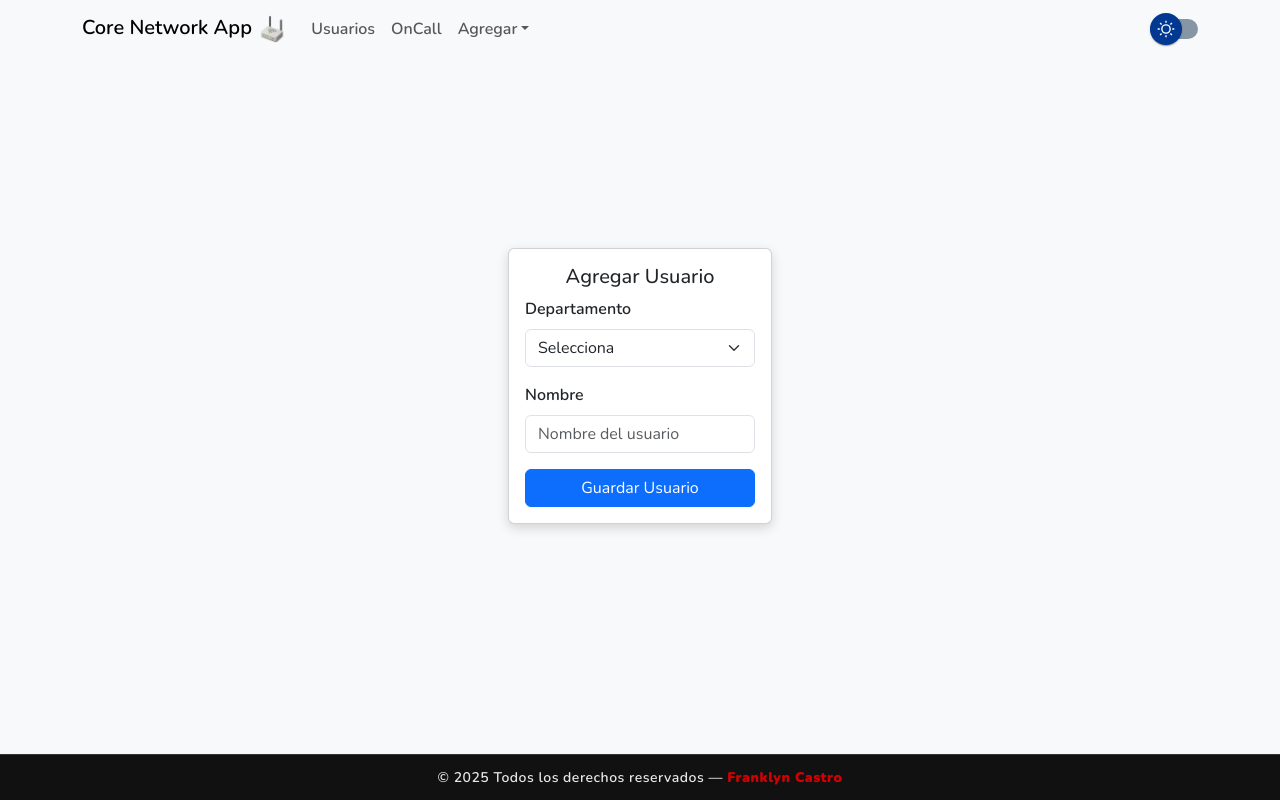
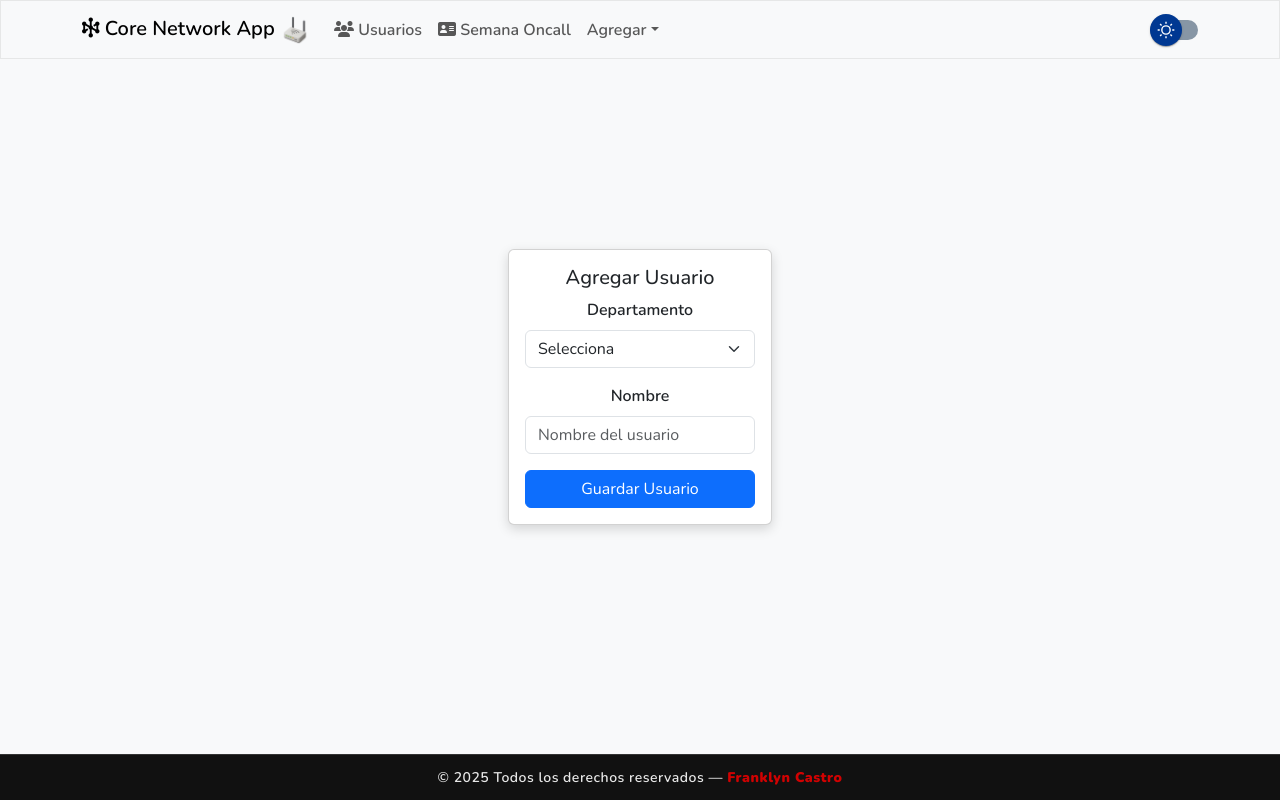
Before and after one commit to franklyncastro/OnCall_Register_Web, a React (Vite) app in the folder oncall_weekly/: page /add in a window 1280 px wide. Built offline with nearby package versions, Linux system fonts and the light colour scheme; no server answers; the database is empty.

Commit message:
reajustes estilos

```diff
--- a/oncall_weekly/src/components/NavbarApp/NavbarApp.jsx
+++ b/oncall_weekly/src/components/NavbarApp/NavbarApp.jsx
@@ -14,7 +14,7 @@ function Navigation({ theme, toggleTheme }) {
       <Container>
         {/* BRAND */}
         <Navbar.Brand as={Link} to="/">
-          Core Network App{" "}
+         <i class="fa-solid fa-hexagon-nodes"></i> Core Network App{" "}
            <img src="/core.png" alt="logo" width={30} />
         </Navbar.Brand>
 
@@ -23,19 +23,19 @@ function Navigation({ theme, toggleTheme }) {
           {/* LINKS */}
           <Nav className="me-auto">
             <Nav.Link as={Link} to="/users">
-              Usuarios
+             <i class="fa-solid fa-users"></i> Usuarios
             </Nav.Link>
 
             <Nav.Link as={Link} to="/results">
-              OnCall
+              <i class="fa-solid fa-address-card"></i> Semana Oncall
             </Nav.Link>
 
             <NavDropdown title="Agregar">
               <NavDropdown.Item as={Link} to="/add">
-                Usuario
+                <i class="fa-solid fa-user-plus"></i> Usuario
               </NavDropdown.Item>
               <NavDropdown.Item as={Link} to="/selection">
-                OnCall
+               <i class="fa-solid fa-file-circle-plus"></i> OnCall
               </NavDropdown.Item>
             </NavDropdown>
           </Nav>
--- a/oncall_weekly/src/components/NavbarApp/NavbarApp.module.css
+++ b/oncall_weekly/src/components/NavbarApp/NavbarApp.module.css
@@ -1,9 +1,8 @@
 .navbar {
   padding: 0.8rem 1rem;
+  border: 1px solid #00000013;
 }
 
-/* From Uiverse.io by Galahhad */
-/* switch settings 👇 */
 
 .uiSwitch {
   --switch-bg: rgb(135, 150, 165);
--- a/oncall_weekly/src/components/OnCallCalendar/OnCallCalendar.module.css
+++ b/oncall_weekly/src/components/OnCallCalendar/OnCallCalendar.module.css
@@ -4,7 +4,6 @@
   border-radius: 16px;
   border: 1px solid var(--border-color);
   font-size: 1.4rem;
-
 }
 
 :global(.react-calendar) {
--- a/oncall_weekly/src/components/RegisterUser/RegisterUser.module.css
+++ b/oncall_weekly/src/components/RegisterUser/RegisterUser.module.css
@@ -3,6 +3,7 @@
   justify-content: center;
   align-items: center;
   padding: 2rem;
+  text-align: center;
 }
 
 .card {
@@ -13,6 +14,6 @@
 
 .title {
   text-align: center;
-  margin-bottom: 1.2rem;
+  margin-bottom: 1.3rem;
   font-weight: 600;
 }
--- a/oncall_weekly/src/components/ResultadosCard/ResultadosCard.jsx
+++ b/oncall_weekly/src/components/ResultadosCard/ResultadosCard.jsx
@@ -63,7 +63,7 @@ function ResultadosCard({ asignaciones, setAsignaciones, loading }) {
             </tr>
           </thead>
 
-          <tbody>
+          <tbody className={styles.tbody}>
             {asignaciones.map((a) => (
               <tr key={a.id}>
                 <td>{a.switch}</td>
@@ -75,6 +75,7 @@ function ResultadosCard({ asignaciones, setAsignaciones, loading }) {
                     size="sm"
                     variant="outline-danger"
                     onClick={() => eliminarSemana(a.id)}
+                    className={styles.btn}
                   >
                     Eliminar
                   </Button>
--- a/oncall_weekly/src/components/ResultadosCard/ResultadosCard.module.css
+++ b/oncall_weekly/src/components/ResultadosCard/ResultadosCard.module.css
@@ -3,7 +3,7 @@
   max-width: 1200px;
   margin: 0 auto;
   padding: 2rem;
-  background-color: var(--card-bg);
+  background-color: #fff;
   color: var(--text-color);
   border-radius: 12px;
   box-shadow: 0 10px 25px rgba(0, 0, 0, 0.08);
@@ -12,28 +12,47 @@
 .title {
   margin-bottom: 1.3rem;
   font-weight: 600;
-  color: var(--text-color);
+  color: #000;
   text-align: center;
 }
 
 .table {
   width: 100%;
   color: var(--text-color);
+  background-color: #fff;
 }
 
 .table thead th {
   background-color: var(--table-header-bg);
-  color: var(--text-color);
+  /* color: var(--text-color); */
   font-weight: 600;
   border-bottom: 2px solid var(--border-color);
+  font-size: 1.4rem;
+  text-align: center;
 }
 
 .table td,
 .table th {
   vertical-align: middle;
-  border-color: var(--border-color);
+  /* border-color: var(--border-color); */
 }
 
+.table tbody tr td{
+  border: none;
+  outline: none;
+  /* background-color: royalblue; */
+  padding: 10px;
+  border-radius: 10px;
+  /* color: #fff; */
+  font-size: 1rem;
+  transform: .3s ease;
+}
+
+
+
+.table tbody tr td:hover{
+  background-color: royalblue;
+}
 .empty {
   text-align: center;
   color: var(--text-color);
--- a/oncall_weekly/src/components/UsuariosCard/UsuariosCard.jsx
+++ b/oncall_weekly/src/components/UsuariosCard/UsuariosCard.jsx
@@ -94,7 +94,7 @@ function UsuariosCard({ refrescarNombres }) {
     <Container fluid className="py-4">
       <Card className={styles.card}>
         <Card.Header className={styles.header}>
-          Usuarios Registrados
+          <i class="fa-solid fa-users"></i> Usuarios Registrados
         </Card.Header>
 
         <Card.Body>
--- a/oncall_weekly/src/components/UsuariosCard/UsuariosCard.module.css
+++ b/oncall_weekly/src/components/UsuariosCard/UsuariosCard.module.css
@@ -1,7 +1,3 @@
-
-
-
-
 .card {
   max-width: 1400px;
   margin: auto;
@@ -10,8 +6,9 @@
   box-shadow: 0 10px 30px rgba(0, 0, 0, 0.08);
 }
 
+
 .header {
-  font-size: 1.3rem;
+  font-size: 1.4rem;
   font-weight: 600;
   padding: 1rem 1.25rem;
   background: transparent;
@@ -20,6 +17,7 @@
 
 .table {
   font-size: 0.95rem;
+
 }
 
 .table th {
@@ -28,6 +26,7 @@
   font-weight: 600;
   text-align: center;
   white-space: nowrap;
+  font-size: 1.2rem;
 }
 
 .table td {
--- a/oncall_weekly/src/style/theme.css
+++ b/oncall_weekly/src/style/theme.css
@@ -11,13 +11,3 @@
   --text-color: #f1f1f1;
   --border-color: #333;
 }
-
-:root {
-  /* --table-header-bg: #f1f3f5; */
-  /* --text-color: #212529; */
-}
-
-[data-bs-theme="dark"] {
-  /* --table-header-bg: #2b2f36; */
-  /* --text-color: #f8f9fa; */
-}
```
